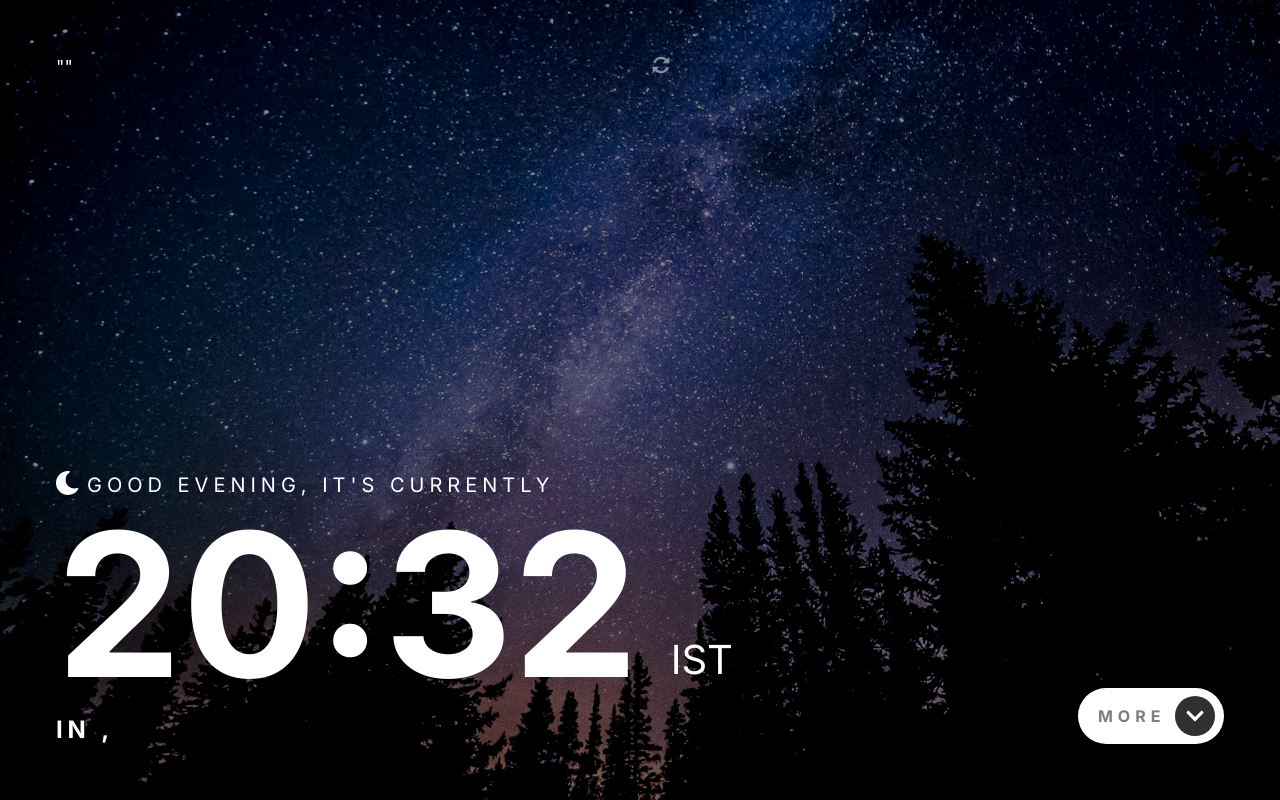
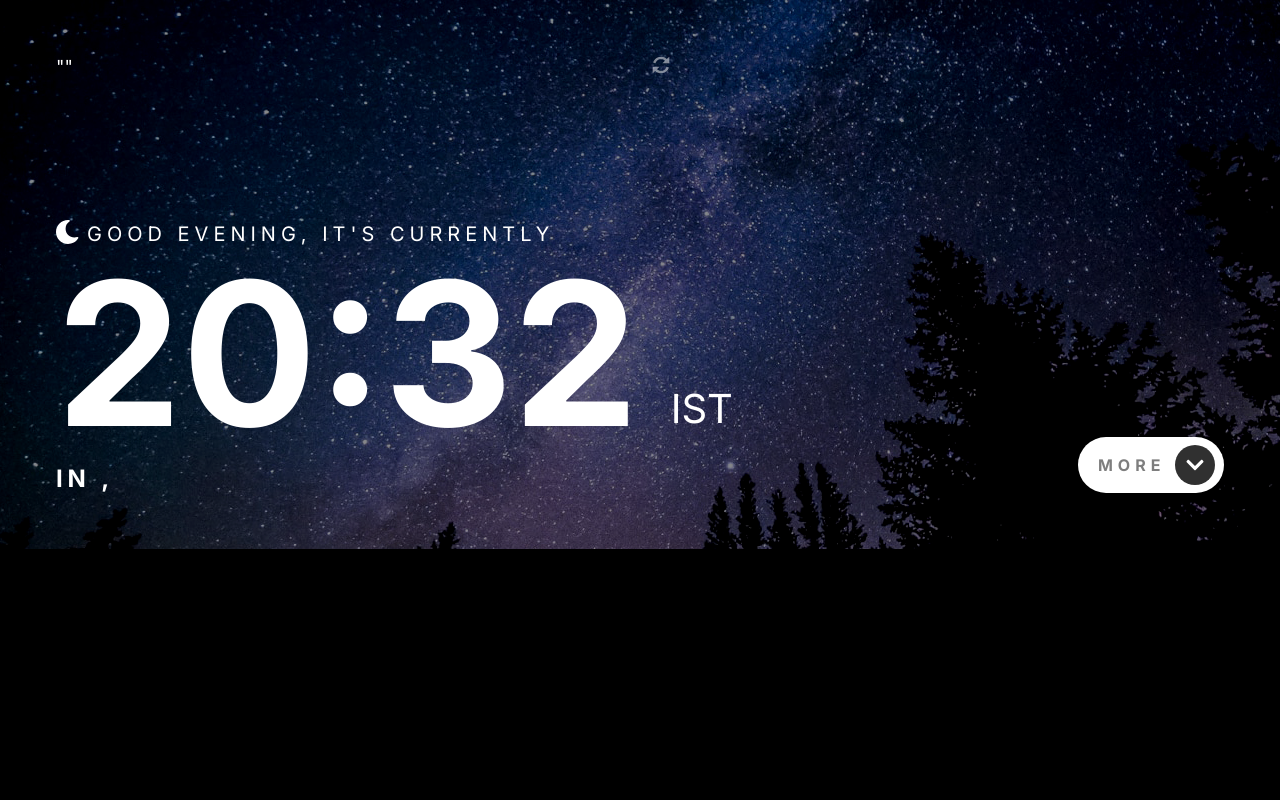
Before and after one commit to TamirAssayag/Clock-App, a React (Create React App) app: page / in a window 1280 px wide. Built offline with nearby package versions, Linux system fonts and the light colour scheme; no server answers; the HTML template or start-up script is replaced by a standard one.

Commit message:
this is a test

```diff
--- a/src/styles/global.scss
+++ b/src/styles/global.scss
@@ -12,7 +12,12 @@
   }
 }
 
+html {
+  height: -webkit-fill-available;
+}
+
 body {
+  height: -webkit-fill-available;
   background-color: $black;
   font-family: "Inter";
   color: $white;
@@ -32,7 +37,7 @@ body {
 }
 
 .clock-app {
-  height: 100vh;
+  height: -webkit-fill-available;
   overflow: hidden;
 }
 
```
